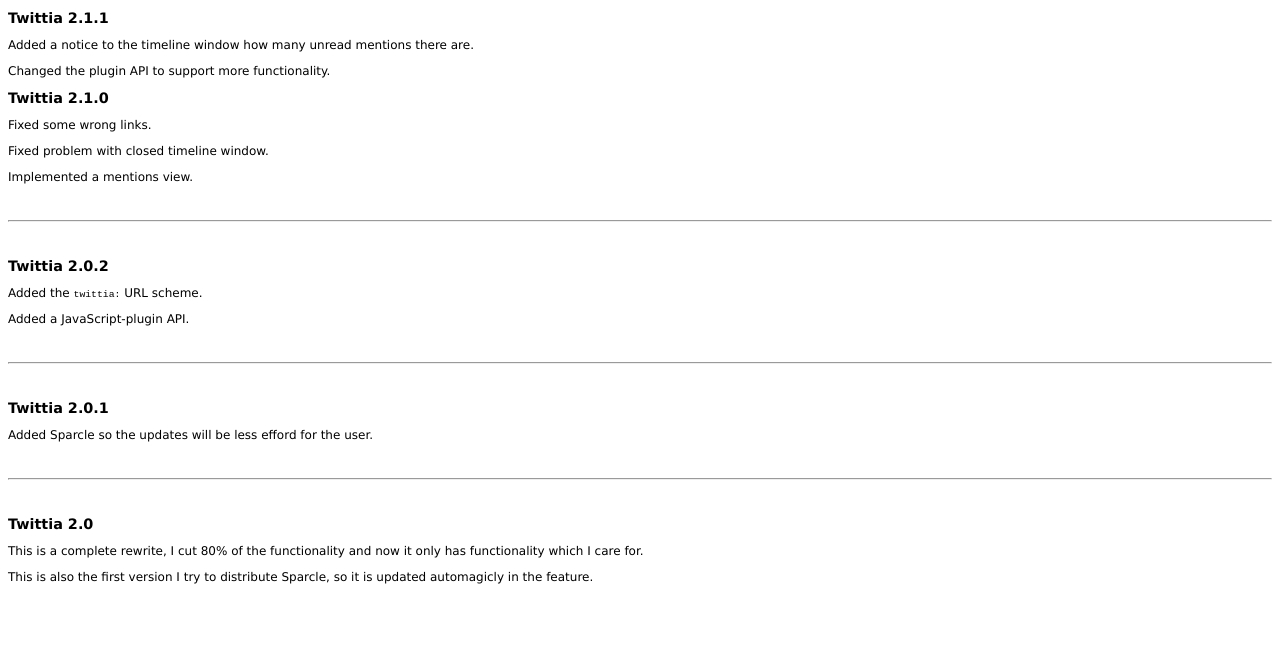
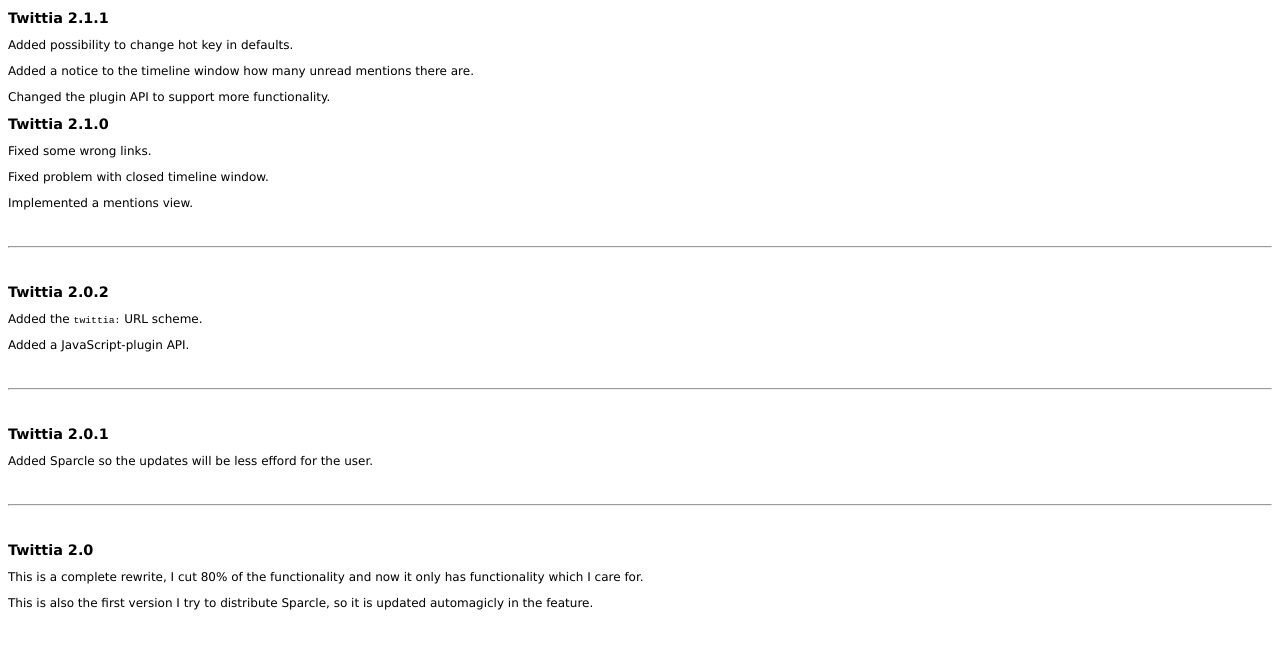
Before and after one commit to jeena/Bungloo, a plain HTML site: page ReleaseNotes.html in a window 1280 px wide. Drawn offline with Linux system fonts and the light colour scheme.

```diff
--- a/ReleaseNotes.html
+++ b/ReleaseNotes.html
@@ -13,6 +13,7 @@
 <body>
 
 <h1>Twittia 2.1.1</h1>
+<p>Added possibility to change hot key in defaults.</>
 <p>Added a notice to the timeline window how many unread mentions there are.</p>
 <p>Changed the plugin API to support more functionality.</p>
 
```
Also changed, not shown: 7 other files.
